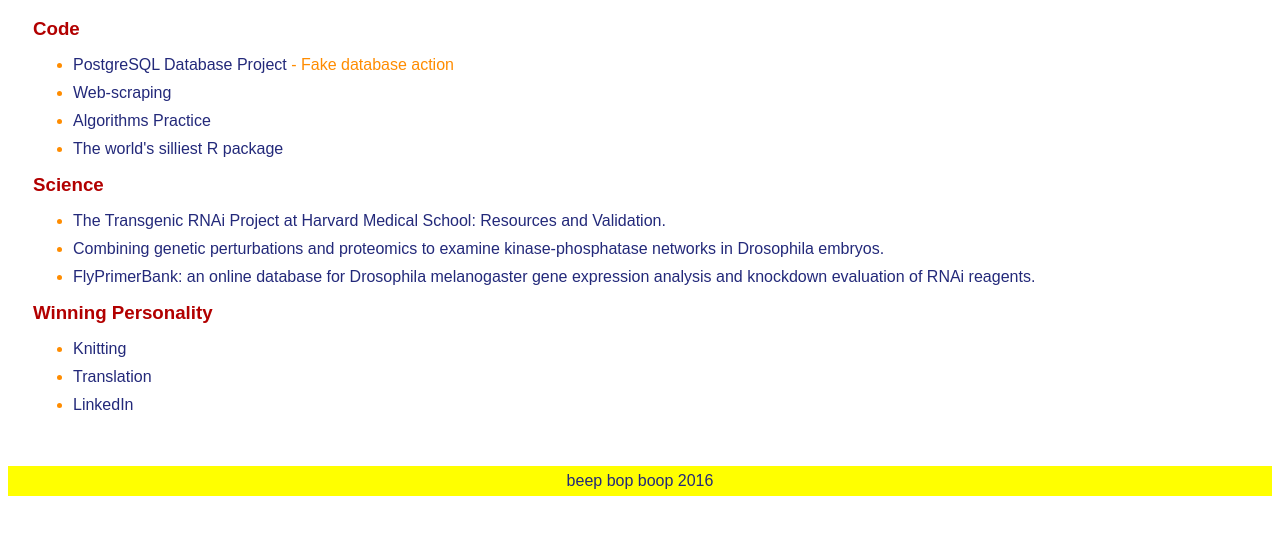
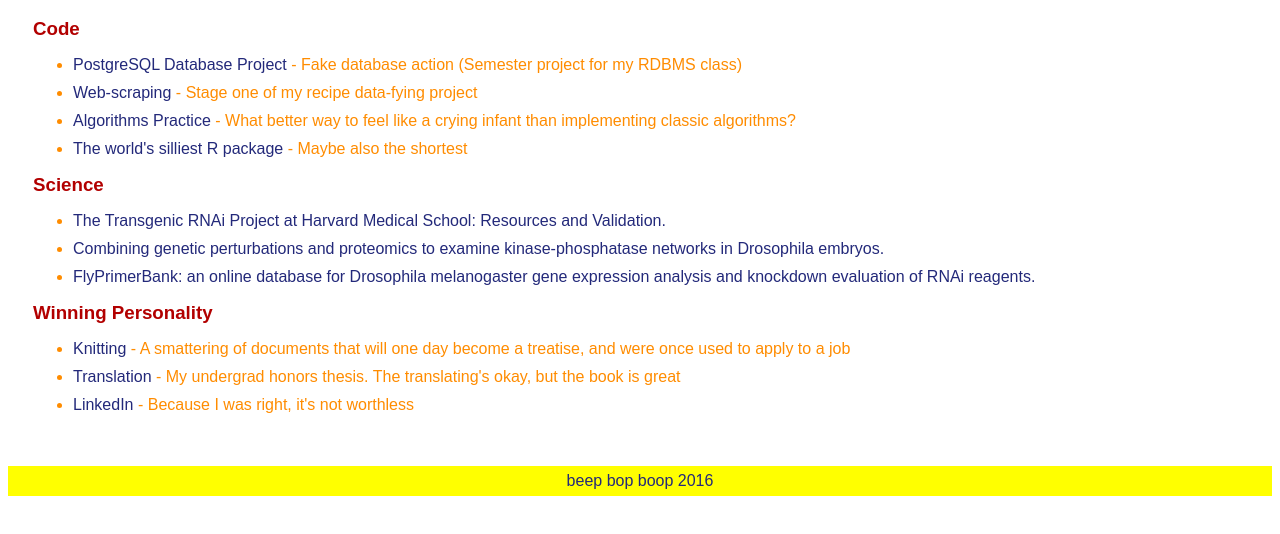
Before and after one commit to mfoos/mfoos.github.io, a plain HTML site: page portfolio.html in a window 1280 px wide. Shown: the part 290-824 px from the top of the page. Drawn offline with Linux system fonts and the light colour scheme.

Commit message:
fixed, annotated links

```diff
--- a/portfolio.html
+++ b/portfolio.html
@@ -37,10 +37,10 @@
 					<div class="container">
 						<h3>Code</h3>
 							<ul>
-								<li><a href="#">PostgreSQL Database Project</a> - Fake database action</li>
-								<li><a href="#">Web-scraping</a></li>
-								<li><a href="#">Algorithms Practice</a></li>
-								<li><a href="#">The world's silliest R package</a></li>
+								<li><a href="https://github.com/mfoos/DoingDataScience/tree/master/DatabaseClass">PostgreSQL Database Project</a> - Fake database action (Semester project for my RDBMS class)</li>
+								<li><a href="https://github.com/mfoos/recipeProject">Web-scraping</a> - Stage one of my recipe data-fying project</li>
+								<li><a href="https://github.com/mfoos/CodeYrHomework">Algorithms Practice</a> - What better way to feel like a crying infant than implementing classic algorithms?</li>
+								<li><a href="https://github.com/mfoos/maRge">The world's silliest R package</a> - Maybe also the shortest</li>
 							</ul>
 
 						<h3>Science</h3>
@@ -52,9 +52,9 @@
 
 						<h3>Winning Personality</h3>
 							<ul>
-								<li><a href="https://github.com/mfoos/knitting">Knitting</a></li>
-								<li><a href="http://wesscholar.wesleyan.edu/etd_hon_theses/189">Translation</a></li>
-								<li><a href="https://www.linkedin.com/in/marianna-foos-8352597">LinkedIn</a></li>
+								<li><a href="https://github.com/mfoos/knitting">Knitting</a> - A smattering of documents that will one day become a treatise, and were once used to apply to a job</li>
+								<li><a href="http://wesscholar.wesleyan.edu/etd_hon_theses/189">Translation</a> - My undergrad honors thesis. The translating's okay, but the book is great</li>
+								<li><a href="https://www.linkedin.com/in/marianna-foos-8352597">LinkedIn</a> - Because I was right, it's not worthless</li>
 							</ul>
 					</div>
 				</div>
```
